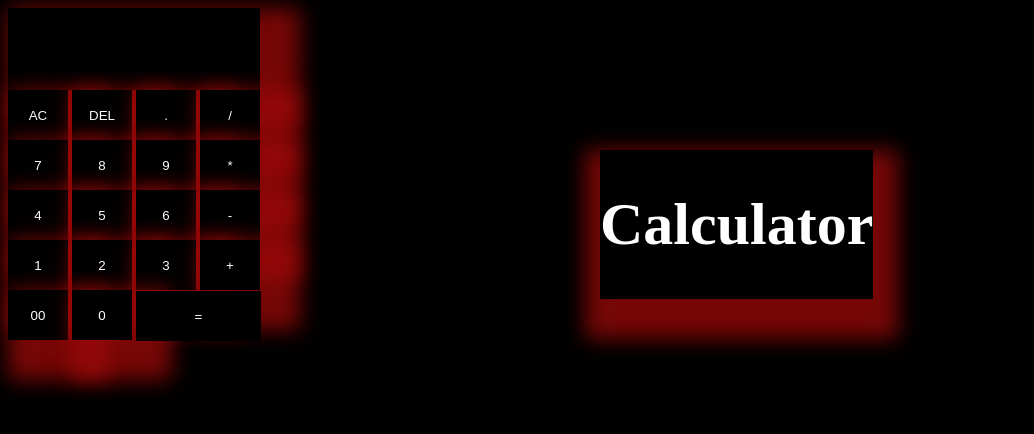
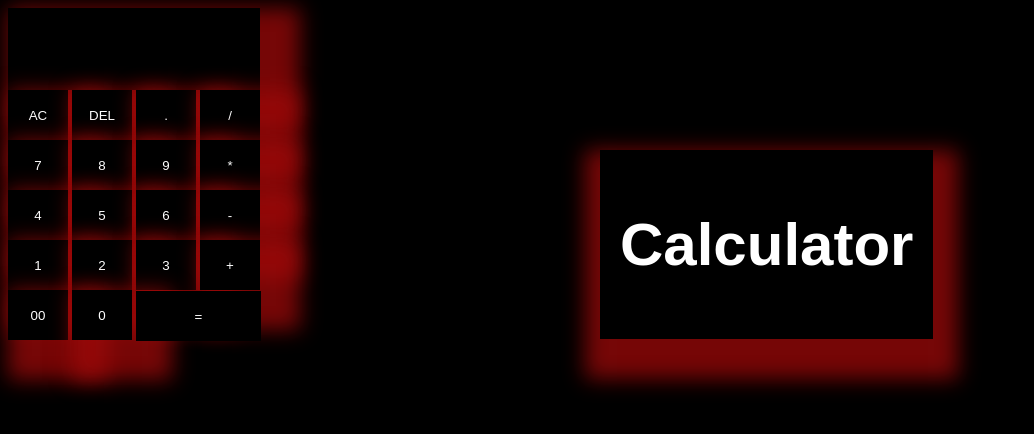
Before and after one commit to bipul-eng/CODSOFT_AUGUST-TASK-3-Calculator, a plain HTML site: page index.html in a window 1280 px wide. Shown: the whole page, without its empty margins (0-1034 px from the left). Drawn offline with Linux system fonts and the light colour scheme.

Commit message:
added padding

```diff
--- a/index.css
+++ b/index.css
@@ -69,3 +69,8 @@ body
     font-size: 30px;
     box-shadow: 5px 20px 20px 20px rgba(158, 9, 9, 0.748);
 }
+.bks h1
+{
+    padding: 20px 20px;
+    font-family: sans-serif;
+}
```
